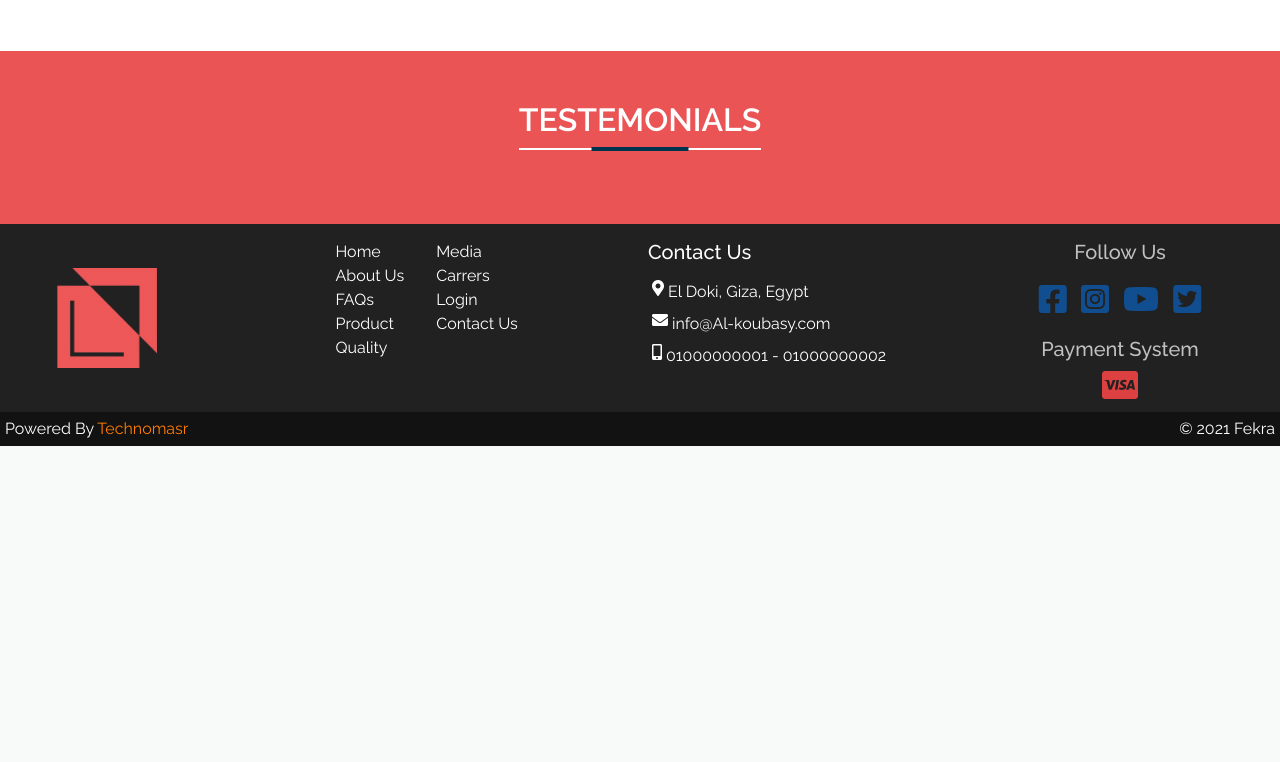
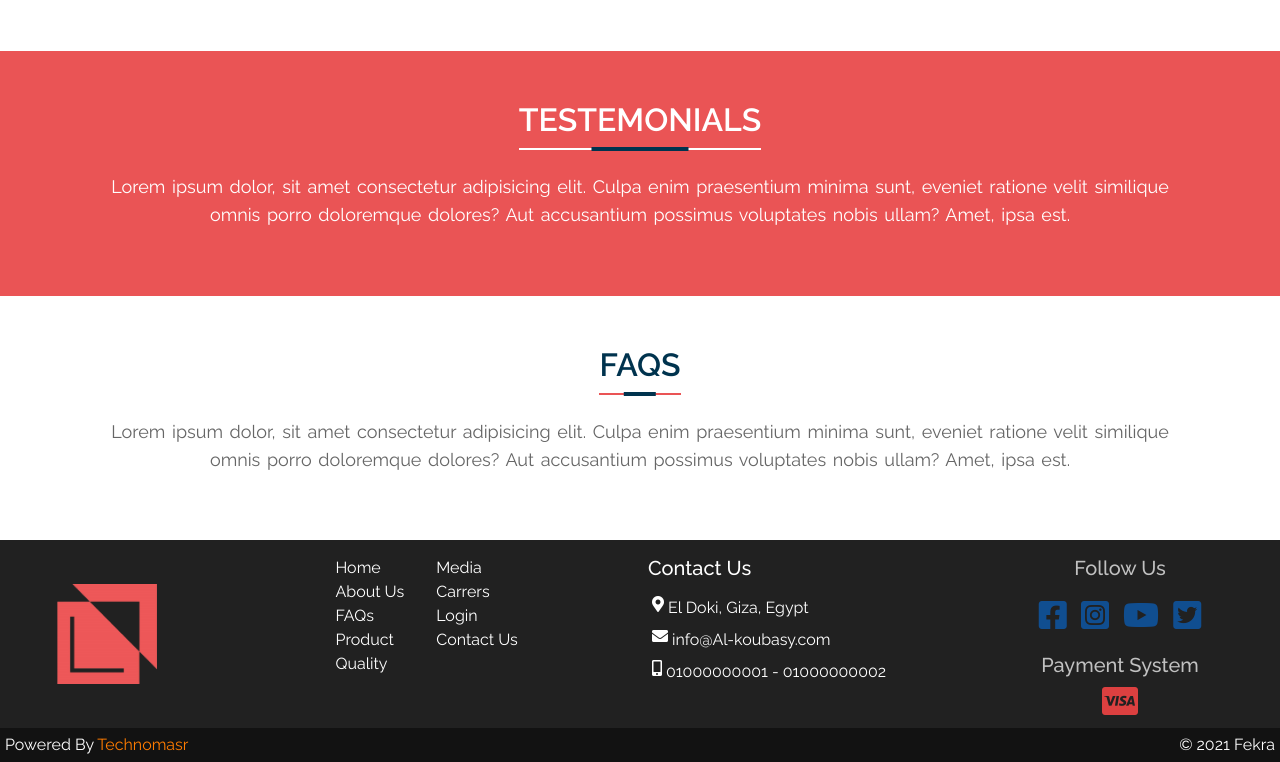
Before and after one commit to mahmoudsiliman75/fekra_template, a PHP site: page / in a window 1280 px wide. Shown: the part 3688-4450 px from the top of the page. Before the commit the page ends 4134 px from the top, so only its background shows below. Run offline with PHP 8.4, Linux system fonts and the light colour scheme; some libraries are stand-ins or nearby versions.

Commit message:
start faqs section

```diff
--- a/assets/css/style.css
+++ b/assets/css/style.css
@@ -1168,6 +1168,7 @@ nav .menu_btn svg {
   font-size: 18px;
   color: #666;
   line-height: 1.6;
+  color: #fff;
   text-align: center;
   margin-block: 15px;
 }
@@ -1276,6 +1277,65 @@ nav .menu_btn svg {
   font-size: 16px;
   -webkit-transition: all 0.4s ease-in-out;
   transition: all 0.4s ease-in-out;
+}
+
+.faq_sec {
+  padding: 50px 0;
+}
+
+.faq_sec .header_wraper {
+  display: -webkit-box;
+  display: -ms-flexbox;
+  display: flex;
+  -webkit-box-align: center;
+      -ms-flex-align: center;
+          align-items: center;
+  -webkit-box-pack: center;
+      -ms-flex-pack: center;
+          justify-content: center;
+}
+
+.faq_sec .header_wraper h2 {
+  color: #00334e;
+  font-weight: 600;
+  text-transform: uppercase;
+  word-spacing: 3px;
+  position: relative;
+  padding-bottom: 10px;
+}
+
+.faq_sec .header_wraper h2::before {
+  content: '';
+  display: block;
+  position: absolute;
+  bottom: 0;
+  left: 0;
+  width: 100%;
+  height: 2px;
+  background-color: #ea5455;
+}
+
+.faq_sec .header_wraper h2::after {
+  content: '';
+  display: block;
+  position: absolute;
+  bottom: -1px;
+  left: 50%;
+  -webkit-transform: translateX(-50%);
+          transform: translateX(-50%);
+  width: 40%;
+  height: 4px;
+  background-color: #00334e;
+}
+
+.faq_sec .sec_desc_wraper {
+  word-break: break-word;
+  word-spacing: 2px;
+  font-size: 18px;
+  color: #666;
+  line-height: 1.6;
+  text-align: center;
+  margin-block: 15px;
 }
 
 footer {
--- a/assets/css/style.scss
+++ b/assets/css/style.scss
@@ -705,6 +705,7 @@ nav {
 
   .sec_desc_wraper {
     @include textWraper();
+    color: $white;
     text-align: center;
     margin-block: 15px;
   }
@@ -800,6 +801,24 @@ nav {
   }
 }
 // END:: TESTEMONILS SECTION STYLES
+
+// START:: FAQS SECTION STYLES
+.faq_sec {
+  padding: $paddingAmount 0;
+  .header_wraper {
+    @include flexCenterAlignment();
+    h2 {
+      @include mainHeaderStyle();
+    }
+  }
+
+  .sec_desc_wraper {
+    @include textWraper();
+    text-align: center;
+    margin-block: 15px;
+  }
+}
+// END:: FAQS SECTION STYLES
 
 // START:: FOOTER STYLES
 footer {
--- a/index.php
+++ b/index.php
@@ -533,7 +533,14 @@
 <div class="testemonials">
   <div class="container">
     <div class="header_wraper">
-      <h2> Testemonials </h2>
+      <h2 class="wow bounceIn" data-wow-duration="1.5s" data-wow-delay="0.3s"> Testemonials </h2>
+    </div>
+
+    <div class="sec_desc_wraper wow bounceIn" data-wow-duration="1.5s" data-wow-delay="0.3s">
+      Lorem ipsum dolor, sit amet consectetur adipisicing elit.
+      Culpa enim praesentium minima sunt, eveniet ratione velit
+      similique omnis porro doloremque dolores? Aut accusantium
+      possimus voluptates nobis ullam? Amet, ipsa est.
     </div>
 
     <div class="row flex-column align-items-center justify-content-center mt-3 overflow-hidden">
@@ -602,6 +609,23 @@
 </div>
 <!-- END:: TESTEMONIALS SECTION -->
 
+<!-- START:: FAQS SECTION -->
+<div class="faq_sec">
+  <div class="container">
+    <div class="header_wraper">
+      <h2 class="wow bounceIn" data-wow-duration="1.5s" data-wow-delay="0.3s"> FAQs </h2>
+    </div>
+
+    <div class="sec_desc_wraper wow bounceIn" data-wow-duration="1.5s" data-wow-delay="0.3s">
+      Lorem ipsum dolor, sit amet consectetur adipisicing elit.
+      Culpa enim praesentium minima sunt, eveniet ratione velit
+      similique omnis porro doloremque dolores? Aut accusantium
+      possimus voluptates nobis ullam? Amet, ipsa est.
+    </div>
+  </div>
+</div>
+<!-- END:: FAQS SECTION -->
+
 <!-- START:: INCLUDING THE FOOTER -->
 <?php include('./layouts/TheFooter.php')?>
 <!-- END:: INCLUDING THE FOOTER -->
```
Also changed, not shown: 1 other file.
